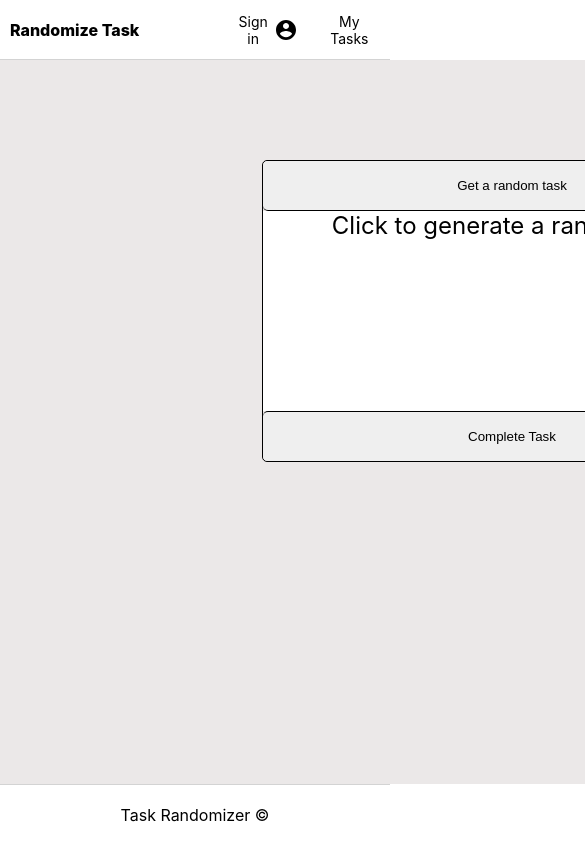
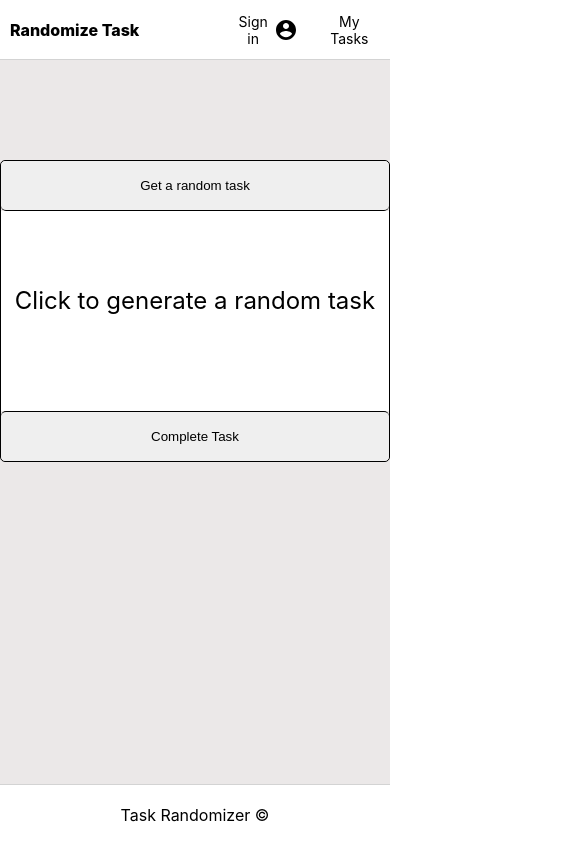
Before and after one commit to seangrant118/task-randomizer, a React (Create React App) app: page / in a window 390 px wide. Shown: the top 845 px of the page, 585 px wide, since content can reach past the window. Built offline with nearby package versions, Linux system fonts and the light colour scheme; no server answers; the database is empty.

Commit message:
gen responsiveness

```diff
--- a/src/components/Home/Home.css
+++ b/src/components/Home/Home.css
@@ -49,6 +49,13 @@
   height: 200px;
   background-color: white;
   font-size: 24px;
+  padding-top: 75px;
   line-break: loose;
   vertical-align: middle;
 }
+
+@media (max-width: 1024px) {
+  .home {
+    width: 100%;
+  }
+}
```
